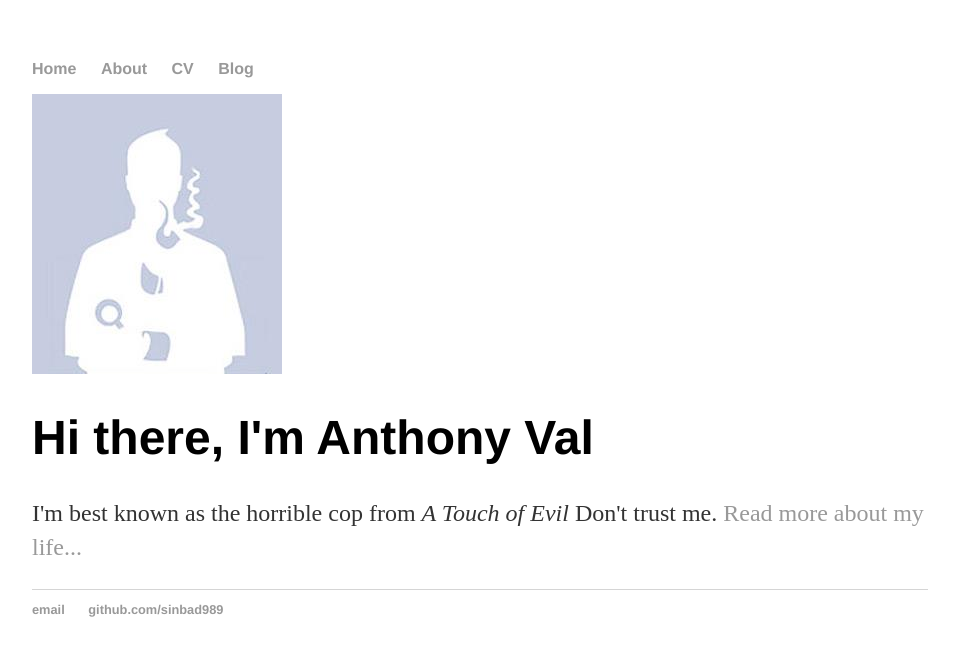
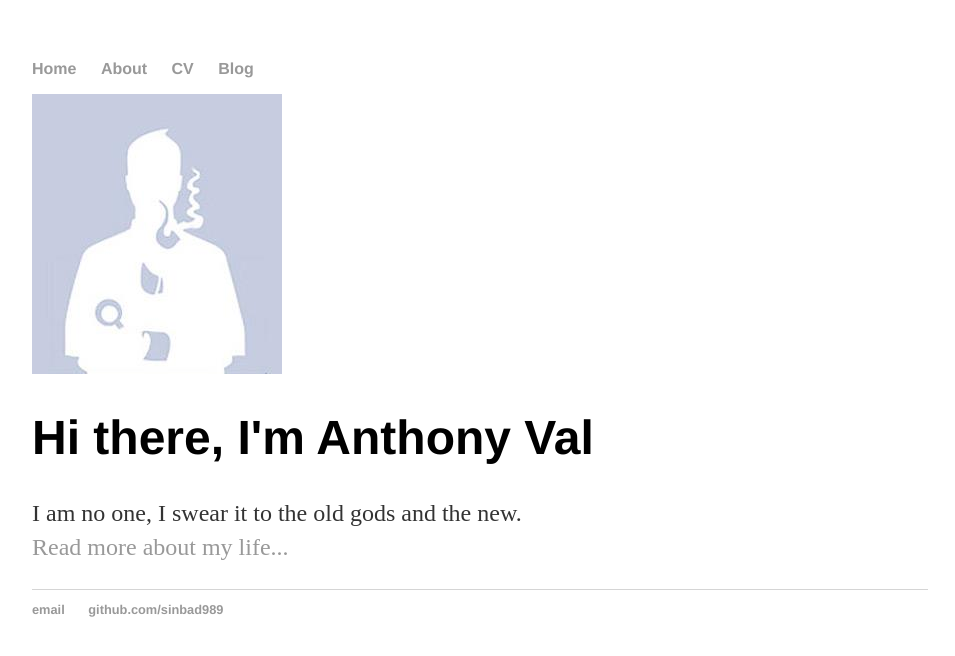
Before and after one commit to sinbad989/sinbad989.github.io, a Jekyll site: the page built from index.html, in a window 1280 px wide. Shown: the top 656 px of the page, without its empty margins (160-1115 px from the left). Built offline with Jekyll 4.4.1, drawn with Linux system fonts in a browser that asks for light colours.

Commit message:
Update index.html
added a quote

```diff
--- a/index.html
+++ b/index.html
@@ -5,5 +5,5 @@ title: Anthony Val Camposano
 <div class="blurb">
 	<img src="img/576604_4278783817318_1047347955_n.jpg">
 	<h1>Hi there, I'm Anthony Val</h1>
-	<p>I'm best known as the horrible cop from <em>A Touch of Evil</em> Don't trust me. <a href="/about">Read more about my life...</a></p>
+	<p>I am no one, I swear it to the old gods and the new.<br/> <a href="/about">Read more about my life...</a></p>
 </div><!-- /.blurb -->
```
